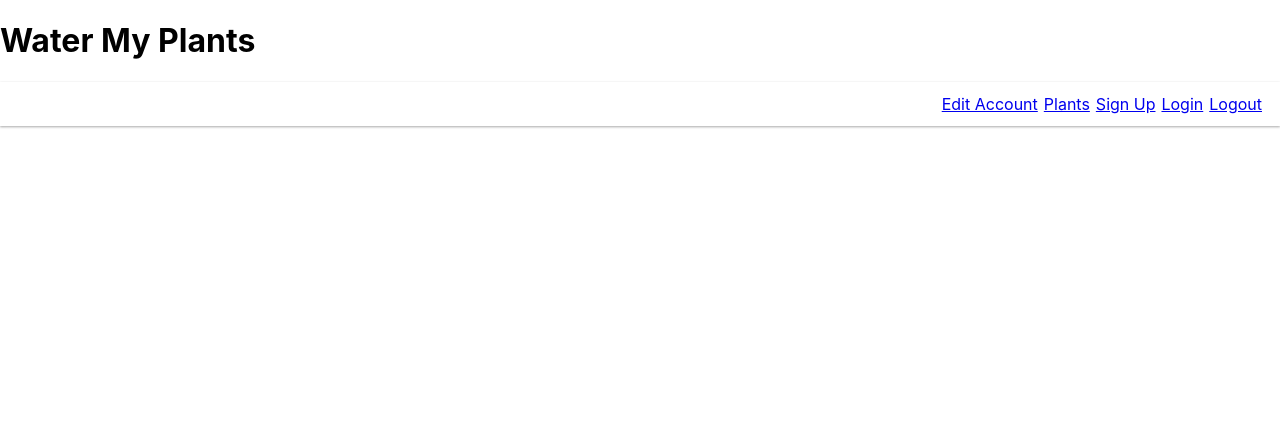
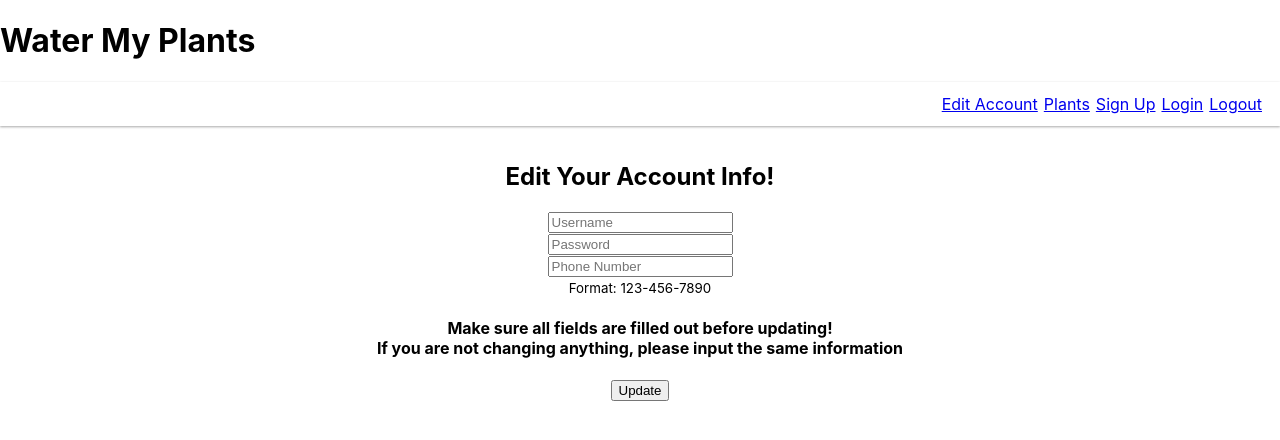
Before and after one commit to bld-wk-water-my-plants/front-end, a React (Create React App) app: page /edituser in a window 1280 px wide. Shown: the top 440 px of the page. Built offline with nearby package versions, Linux system fonts and the light colour scheme.

Commit message:
filled out signup, editplants, addplants, and axios calls

```diff
--- a/src/App.js
+++ b/src/App.js
@@ -20,7 +20,7 @@ function App() {
             {/*isLoggedIn &&*/ <Link to="/edituser">Edit Account</Link>}
           </li>
           <li>
-            {/*isLoggedIn &&*/ <Link to="/plants/:id">Plants</Link>}
+            {/*isLoggedIn &&*/ <Link to="/plants">Plants</Link>}
           </li>
           <li>
             <Link to="/signup">Sign Up</Link>
@@ -35,9 +35,9 @@ function App() {
       </header>
       <Switch>
         <Route path='/plants' component={Plants} />
-        <Route path='/edituser' />
+        <Route path='/edituser' component={EditUser}/>
         <Route path='/signup' component={SignUp} />
-        <Route path='/logout' />
+        <Route path='/logout' component={Logout}/>
         <Route path='/login' component={Login} />
         <Route path="/" />
       </Switch>
--- a/src/components/AddPlant.js
+++ b/src/components/AddPlant.js
@@ -9,15 +9,14 @@ const initialItem = {
   h2ofrequency: "",
 };
 
+  //No backend functionality here yet
+
 const AddPlant = ()=>{
 	const [item, setItem] = useState(initialItem);
 
   const changeHandler = ev => {
     ev.persist();
     let value = ev.target.value;
-    if (ev.target.name === "price") {
-      value = parseInt(value, 10);
-    }
 
     setItem({
       ...item,
@@ -27,7 +26,7 @@ const AddPlant = ()=>{
 
   const handleSubmit = e => {
     e.preventDefault();
-    axiosWithAuth().put(`/plants`, item)
+    axiosWithAuth().post(`api/auth/plants`, item)
       .then(resp=> {
 				console.log(resp);
       })
@@ -47,7 +46,7 @@ const AddPlant = ()=>{
           name="nickname"
           onChange={changeHandler}
           placeholder="nickname"
-          //value={item.name}
+          value={item.nickname}
         />
         <div className="baseline" />
 
@@ -56,7 +55,16 @@ const AddPlant = ()=>{
           name="species"
           onChange={changeHandler}
           placeholder="species"
-          //value={item.price}
+          value={item.species}
+        />
+        <div className="baseline" />
+
+        <input
+          type="text"
+          name="h2ofrequency"
+          onChange={changeHandler}
+          placeholder="h2ofrequency"
+          value={item.h2ofrequency}
         />
         <div className="baseline" />
 
--- a/src/components/EditPlant.js
+++ b/src/components/EditPlant.js
@@ -0,0 +1,88 @@
+import React, { useState, useEffect } from 'react';
+import { useParams, useHistory } from "react-router-dom";
+import axiosWithAuth from "./../utils/axiosWithAuth";
+
+const initialItem = {
+  nickname: "",
+  species: "",
+  image: "",
+  h2ofrequency: "",
+};
+
+  //No backend functionality here yet
+
+const AddPlant = ()=>{
+	const [item, setItem] = useState(initialItem);
+	const { id } = useParams();
+
+	useEffect(()=> {
+    axiosWithAuth().get(`api/auth/plants/${id}`)
+      .then(resp=> {
+        setItem(resp.data);
+      })
+  }, []);
+
+  const changeHandler = ev => {
+    ev.persist();
+    let value = ev.target.value;
+    if (ev.target.name === "price") {
+      value = parseInt(value, 10);
+    }
+
+    setItem({
+      ...item,
+      [ev.target.name]: value
+    });
+  };
+
+  const handleSubmit = e => {
+    e.preventDefault();
+    axiosWithAuth().put(`api/auth/plants/${id}`, item)
+      .then(resp=> {
+				console.log(resp);
+      })
+      .catch(err=>{
+        console.log(err);
+      })
+
+  };
+
+
+	return (
+		<div>
+			<h2>Edit your Plant!</h2>
+			<form onSubmit={handleSubmit}>
+        <input
+          type="text"
+          name="nickname"
+          onChange={changeHandler}
+          placeholder="nickname"
+          value={item.nickname}
+        />
+        <div className="baseline" />
+
+        <input
+          type="text"
+          name="species"
+          onChange={changeHandler}
+          placeholder="species"
+          value={item.species}
+        />
+        <div className="baseline" />
+
+				<input
+          type="text"
+          name="h2ofrequency"
+          onChange={changeHandler}
+          placeholder="h2ofrequency"
+          value={item.h2ofrequency}
+        />
+        <div className="baseline" />
+
+        <button className="md-button form-button">Update</button>
+      </form>
+		</div>
+	)
+}
+
+export default AddPlant;
--- a/src/components/EditUser.js
+++ b/src/components/EditUser.js
@@ -0,0 +1,79 @@
+import React, { useState, useEffect } from 'react';
+import { useParams, useHistory } from "react-router-dom";
+import axiosWithAuth from "./../utils/axiosWithAuth";
+
+const initialItem = {
+  username: "",
+  password: "",
+  phoneNumber: "",
+};
+
+  //No backend functionality here yet
+
+const EditUser = ()=>{
+	const [item, setItem] = useState(initialItem);
+
+  const changeHandler = ev => {
+    ev.persist();
+    let value = ev.target.value;
+
+    setItem({
+      ...item,
+      [ev.target.name]: value
+    });
+  };
+
+  const handleSubmit = e => {
+    e.preventDefault();
+    axiosWithAuth().post(`/api/auth/update`, item)
+      .then(resp=> {
+				console.log(resp);
+      })
+      .catch(err=>{
+        console.log(err);
+      })
+  };
+
+
+	return (
+		<div>
+			<h2>Edit Your Account Info!</h2>
+			<form onSubmit={handleSubmit}>
+        <input
+          type="text"
+          name="username"
+          onChange={changeHandler}
+          placeholder="Username"
+          value={item.nickname}
+        />
+        <div className="baseline" />
+
+        <input
+          type="text"
+          name="password"
+          onChange={changeHandler}
+          placeholder="Password"
+          value={item.password}
+        />
+        <div className="baseline" />
+
+        <input
+          type="tel"
+          name="tel"
+          onChange={changeHandler}
+          placeholder="Phone Number"
+          value={item.phoneNumber}
+					pattern="[0-9]{3}-[0-9]{3}-[0-9]{4}"
+        />
+        <div className="baseline" />
+				<small>Format: 123-456-7890</small>
+				<div className="baseline" />
+				<h4>Make sure all fields are filled out before updating!<br/> If you are not changing anything, please input the same information</h4>
+        <button className="md-button form-button">Update</button>
+      </form>
+
+		</div>
+	)
+}
+
+export default EditUser;
--- a/src/components/Login.js
+++ b/src/components/Login.js
@@ -1,10 +1,12 @@
 import React, { useState } from 'react';
 import { Button, Form } from 'react-bootstrap';
+import { useHistory } from "react-router-dom";
 import axios from 'axios';
 
 export default function Login() {
     const [username, setUsername] = useState("");
     const [password, setPassword] = useState("");
+    const { push } = useHistory();
 
     function validateForm() {
       return username.length > 5 && password.length > 8;
@@ -18,6 +20,7 @@ export default function Login() {
           localStorage.setItem("token", token);
           localStorage.setItem("user_id", user_id);
           localStorage.setItem("username", username);
+          push('/plants')
         })
         .catch(err=>{
           console.error(err);
--- a/src/components/Logout.js
+++ b/src/components/Logout.js
@@ -1,12 +1,21 @@
+import React, { useEffect } from 'react';
 import axiosWithAuth from "../utils/axiosWithAuth";
+import { useHistory } from "react-router-dom";
 
 const Logout = () => {
-    axiosWithAuth().post('http-link')
-        .then(res => {
-            localStorage.removeItem('token');
-            window.location.pathname = '/login'
-        })
-        .catch(err => console.log(err))
+    const { push } = useHistory();
+    useEffect(()=>{
+        axiosWithAuth().get()
+            .then(res => {
+                localStorage.removeItem('token');
+                localStorage.removeItem('user_id');
+                localStorage.removeItem('username');
+                window.location.pathname = '/login';
+                console.log(res)
+            })
+            .catch(err => console.error(err))
+    },[])
+
         return(<div></div>);
 }
 
--- a/src/components/SignUp.js
+++ b/src/components/SignUp.js
@@ -1,9 +1,23 @@
-import React from "react";
-
+import React, { useState } from "react";
+import axios from 'axios';
 /* this may need to be edited because i was rushing while trying to do this so im not confident in it*/
-
+//the url posted doesn't allow
 
 const SignUp = () => {
+  const [username, setUsername] = useState("");
+  const [password, setPassword] = useState("");
+  const [number, setNumber] = useState("");
+
+  const handleSubmit =e=>{
+    e.preventDefault();
+    axios.post('https://water-my-plants-build-week.herokuapp.com/api/auth/register', {username, password, number})
+      .then(esp=>{
+        console.log(esp)
+      })
+      .catch(err=>{
+        console.error(err)
+      })
+  }
   return (
     <div className="top">
       <div className="title">
@@ -13,7 +27,7 @@ const SignUp = () => {
       </div>
 
       <div className="fill">
-          <form className="usernamee" action="#" method="POST">
+          <form className="username" onSubmit={handleSubmit}>
             <div>
               <label
                 htmlFor="username"
@@ -28,6 +42,7 @@ const SignUp = () => {
                   autoComplete="username"
                   required
                   className="style"
+                  onChange={(e) => setUsername(e.target.value)}
                 />
               </div>
             </div>
@@ -47,6 +62,7 @@ const SignUp = () => {
                   autoComplete="current-password"
                   required
                   className="style"
+                  onChange={(e) => setPassword(e.target.value)}
                 />
               </div>
             </div>
@@ -65,7 +81,8 @@ const SignUp = () => {
                   autoComplete="phone"
                   required
                   className="style"
-                  pattern="[0-9]{3}-[0-9]{3}-[0-9]{4}"                />
+                  pattern="[0-9]{3}-[0-9]{3}-[0-9]{4}"
+                  onChange={(e) => setNumber(e.target.value)}                />
               </div>
               <small>Format: 123-456-7890</small>
             </div>
```
Also changed, not shown: src/components/Plants.js (+26 -5 lines).
